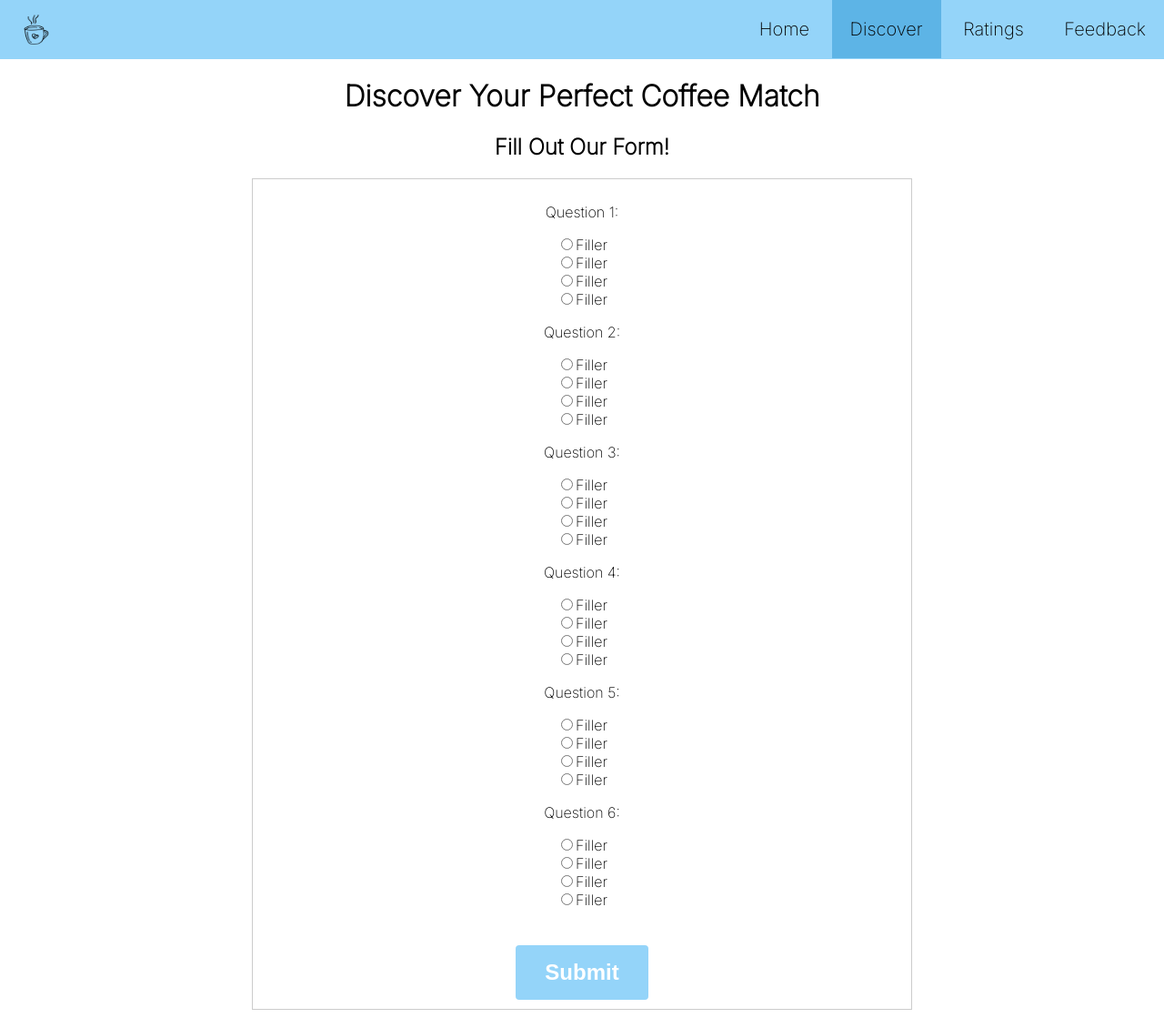
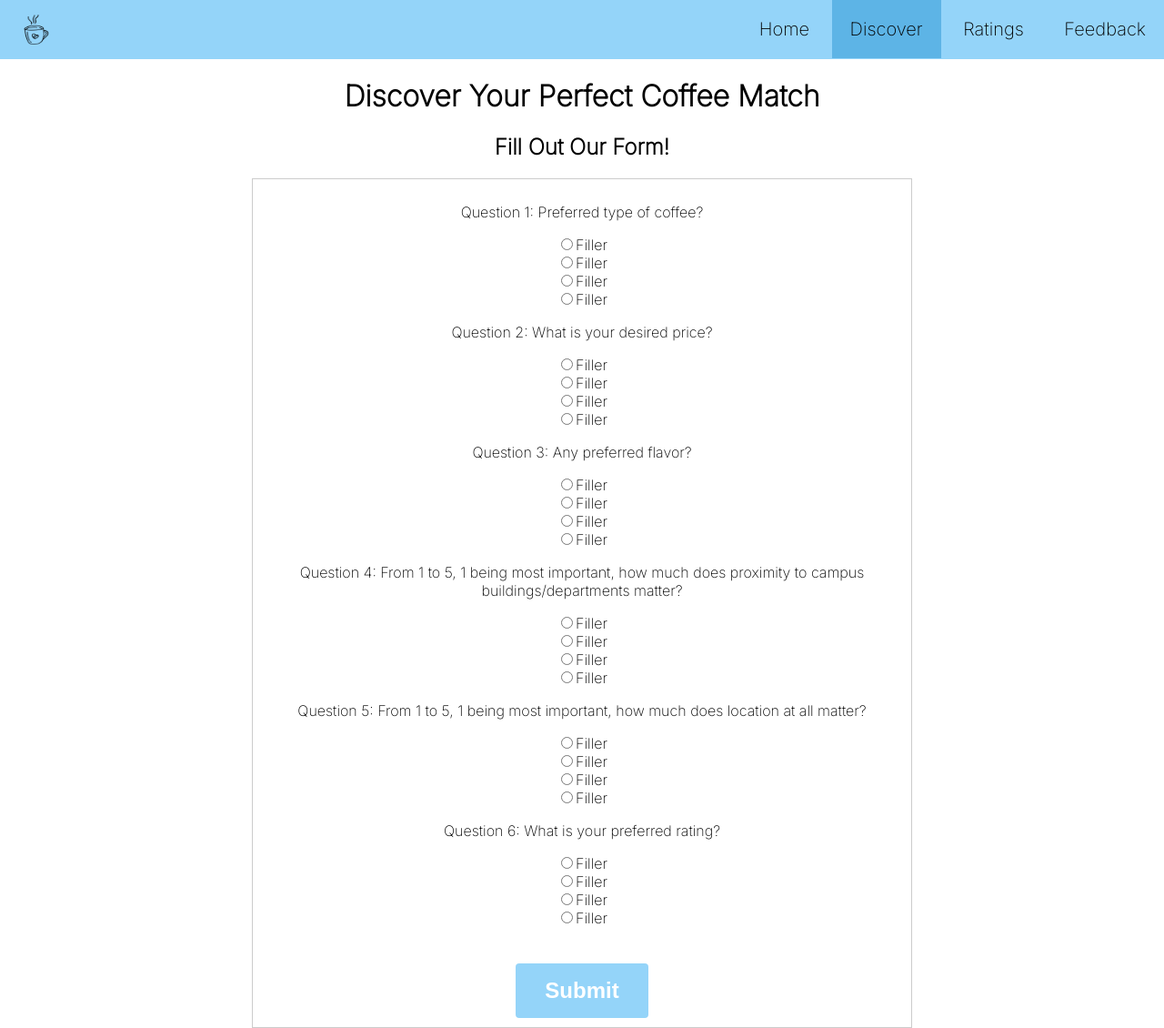
Before and after one commit to CS222-UIUC/course-project-champaign-coffee, a Flask app: page /discover in a window 1280 px wide. Shown: the whole page at 91% size. Run offline with Flask 3, Linux system fonts and the light colour scheme.

Commit message:
Added questions

```diff
--- a/templates/discover.html
+++ b/templates/discover.html
@@ -21,37 +21,37 @@
     <center><h1>Discover Your Perfect Coffee Match</h1>
 	<h2>Fill Out Our Form!</h2></center>
 	<center><form class = "form-border">
-		<p>Question 1: </p>
+		<p>Question 1: Preferred type of coffee? </p>
 		<input type="radio" name="coffee-preference1" value="1">Filler<br>
 		<input type="radio" name="coffee-preference1" value="2">Filler<br>
 		<input type="radio" name="coffee-preference1" value="3">Filler<br>
 		<input type="radio" name="coffee-preference1" value="4">Filler<br>
 
-		<p>Question 2: </p>
+		<p>Question 2: What is your desired price? </p>
 		<input type="radio" name="coffee-preference2" value="1">Filler<br>
 		<input type="radio" name="coffee-preference2" value="2">Filler<br>
 		<input type="radio" name="coffee-preference2" value="3">Filler<br>
 		<input type="radio" name="coffee-preference2" value="4">Filler<br>
 
-		<p>Question 3: </p>
+		<p>Question 3: Any preferred flavor? </p>
 		<input type="radio" name="coffee-preference3" value="1">Filler<br>
 		<input type="radio" name="coffee-preference3" value="2">Filler<br>
 		<input type="radio" name="coffee-preference3" value="3">Filler<br>
 		<input type="radio" name="coffee-preference3" value="4">Filler<br>
 
-		<p>Question 4: </p>
+		<p>Question 4: From 1 to 5, 1 being most important, how much does proximity to campus buildings/departments matter?</p>
 		<input type="radio" name="coffee-preference4" value="1">Filler<br>
 		<input type="radio" name="coffee-preference4" value="2">Filler<br>
 		<input type="radio" name="coffee-preference4" value="3">Filler<br>
 		<input type="radio" name="coffee-preference4" value="4">Filler<br>
 
-		<p>Question 5: </p>
+		<p>Question 5: From 1 to 5, 1 being most important, how much does location at all matter? </p>
 		<input type="radio" name="coffee-preference5" value="1">Filler<br>
 		<input type="radio" name="coffee-preference5" value="2">Filler<br>
 		<input type="radio" name="coffee-preference5" value="3">Filler<br>
 		<input type="radio" name="coffee-preference5" value="4">Filler<br>
 
-		<p>Question 6: </p>
+		<p>Question 6: What is your preferred rating? </p>
 		<input type="radio" name="coffee-preference6" value="1">Filler<br>
 		<input type="radio" name="coffee-preference6" value="2">Filler<br>
 		<input type="radio" name="coffee-preference6" value="3">Filler<br>
```
